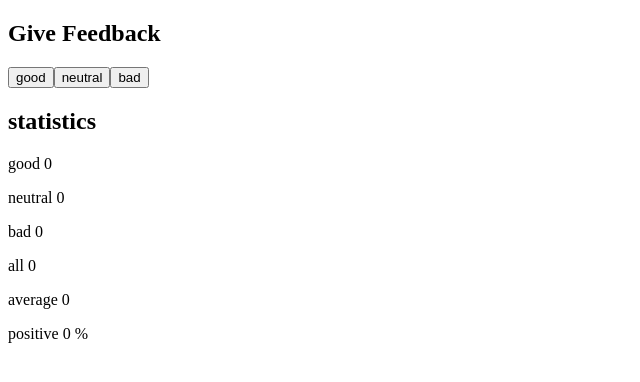
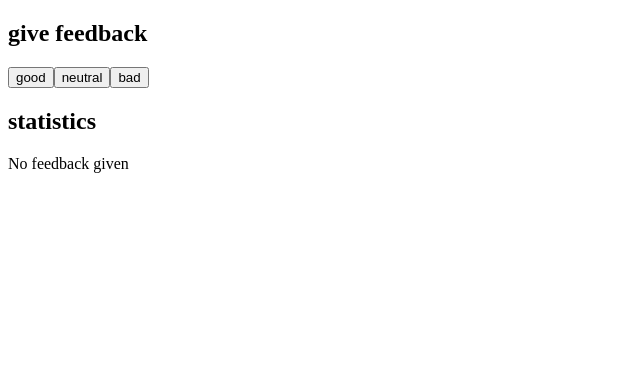
Before and after one commit to patrick-selin/full-stack-open, a React (Vite) app in the folder part1/uniface/: page / in a window 1280 px wide. Shown: the top 382 px of the page, without its empty margins (0-640 px from the left). Built offline with nearby package versions, Linux system fonts and the light colour scheme.

Commit message:
1.9 unicafe step4

```diff
--- a/part1/uniface/src/App.jsx
+++ b/part1/uniface/src/App.jsx
@@ -6,7 +6,24 @@ const Button = ({ handleClick, text }) => {
   return <button onClick={handleClick}>{text}</button>;
 };
 
-const Statistics = ({ good, neutral, bad, countAll, countAverage, countPositivePercentage }) => {
+const Statistics = ({
+  good,
+  neutral,
+  bad,
+  countAll,
+  countAverage,
+  countPositivePercentage,
+}) => {
+  console.log(countAll());
+  if (countAll() === 0) {
+    return (
+      <>
+        <h2>statistics</h2>
+        <div>No feedback given</div>
+      </>
+    );
+  }
+
   return (
     <div>
       <h2>statistics</h2>
@@ -65,7 +82,7 @@ const App = () => {
 
   return (
     <div>
-      <h2>Give Feedback</h2>
+      <h2>give feedback</h2>
       <Button handleClick={handleGoodClick} text="good" />
       <Button handleClick={handleNeutralClick} text="neutral" />
       <Button handleClick={handleBadClick} text="bad" />
```
